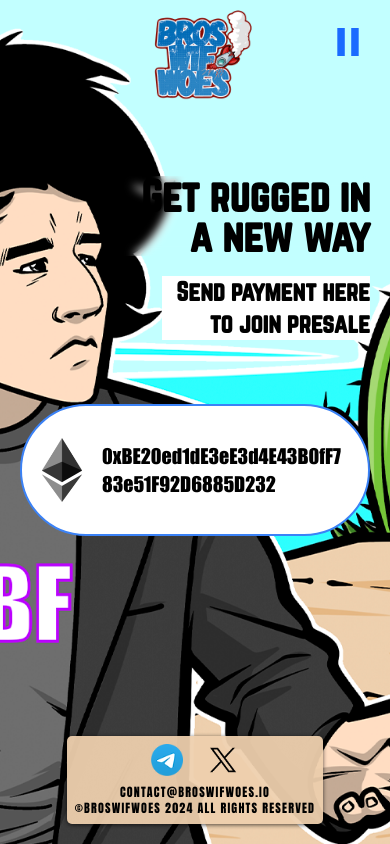
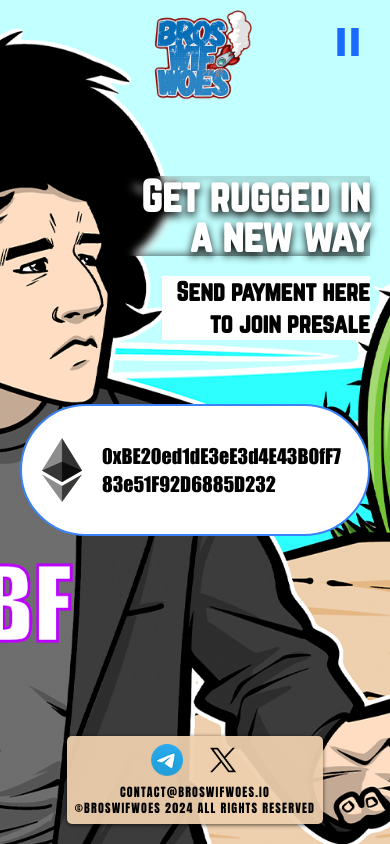
Before and after one commit to trust0212-fantohm/presale-demo, a Next.js app: page /home in a window 390 px wide. Built offline with nearby package versions, Linux system fonts and the light colour scheme; a web font is replaced by a local one.

Commit message:
updated color

```diff
--- a/src/app/home/page.tsx
+++ b/src/app/home/page.tsx
@@ -67,10 +67,10 @@
 				)}
 			</button>
 			<div className="pb-20 pr-10 md:flex md:flex-col md:items-end sm:pb-[10vh] sm:pr-0">
-				<p className="font-norwester text-5xl font-bold text-white drop-shadow-[0px_4px_4px_#000] md:w-64 md:text-right md:text-[40px] md:text-black md:backdrop-blur-sm md:drop-shadow-none sm:absolute sm:top-44 sm:leading-none">
+				<p className="font-norwester text-5xl font-bold text-white drop-shadow-[0px_4px_4px_#000] md:w-64 md:text-right md:text-[40px] md:backdrop-blur-sm sm:absolute sm:top-44 sm:leading-none">
 					Get rugged in a new way
 				</p>
-				<p className="font-norwester pl-20 text-3xl font-bold text-white drop-shadow-[0px_4px_4px_#000] md:mt-5 md:w-52 md:bg-white md:pl-2 md:text-right md:text-2xl md:text-black sm:absolute md:drop-shadow-none sm:top-64 sm:text-2xl">
+				<p className="font-norwester pl-20 text-3xl font-bold text-white drop-shadow-[0px_4px_4px_#000] md:mt-5 md:w-52 md:bg-white md:pl-2 md:text-right md:text-2xl md:text-black md:drop-shadow-none sm:absolute sm:top-64 sm:text-2xl">
 					Send payment here to join presale
 				</p>
 				<div
```
